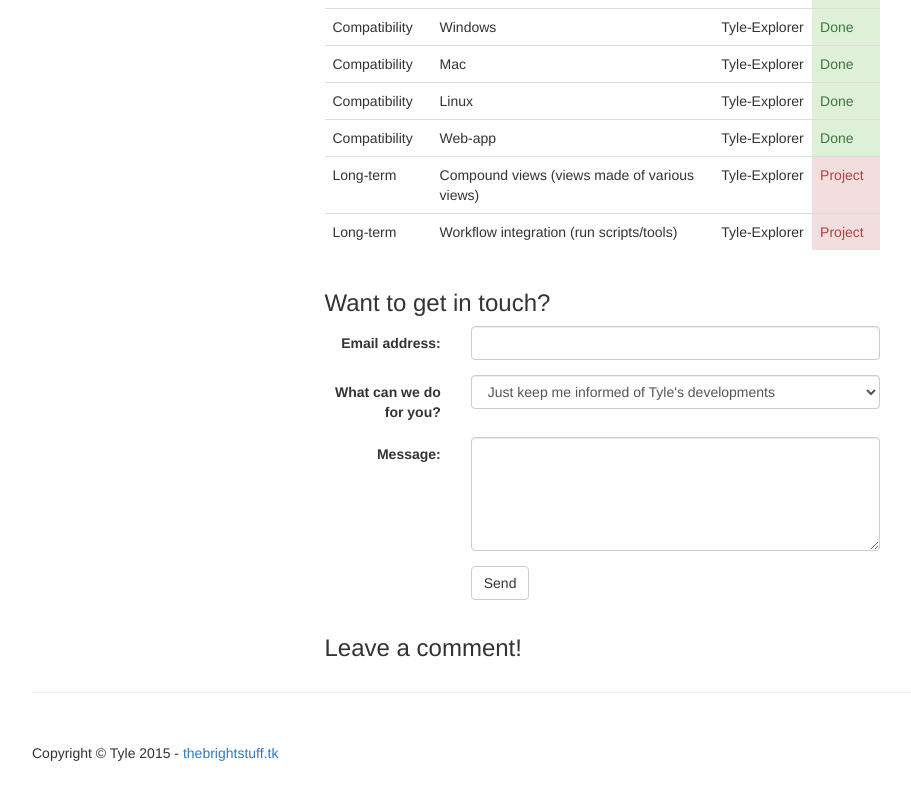
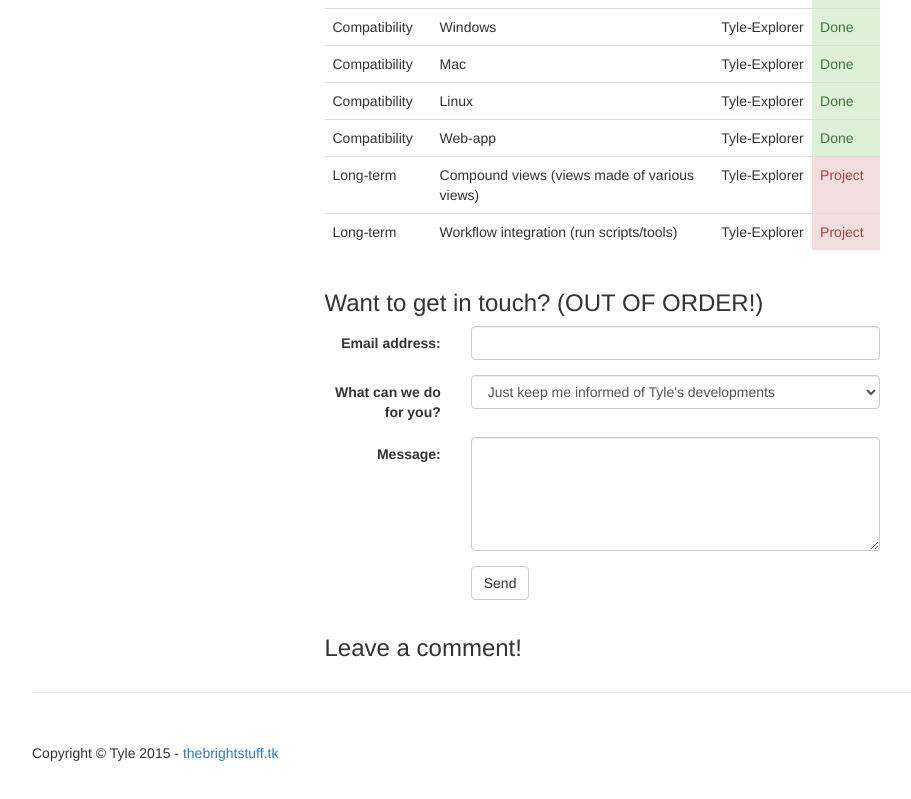
Before and after one commit to ericleib/tyle, a plain HTML site: page index.html in a window 1280 px wide. Shown: the part 2331-3130 px from the top of the page, without its empty margins (38-949 px from the left). Drawn offline with nearby package versions, Linux system fonts and the light colour scheme; a script that the page names is missing.

Commit message:
E-mail contact out of order...

```diff
--- a/index.html
+++ b/index.html
@@ -455,7 +455,7 @@
 
         <section class="row">
           <div class="col-xs-12 col-sm-10 col-md-8 col-lg-6 col-sm-offset-1 col-md-offset-2 col-lg-offset-3">
-            <h3>Want to get in touch?</h3>
+            <h3>Want to get in touch? (OUT OF ORDER!)</h3>
             <form id="contact" role="form" class="form-horizontal" >
               <div class="form-group">
                 <label class="control-label col-sm-3" for="email">Email address:</label>
```
